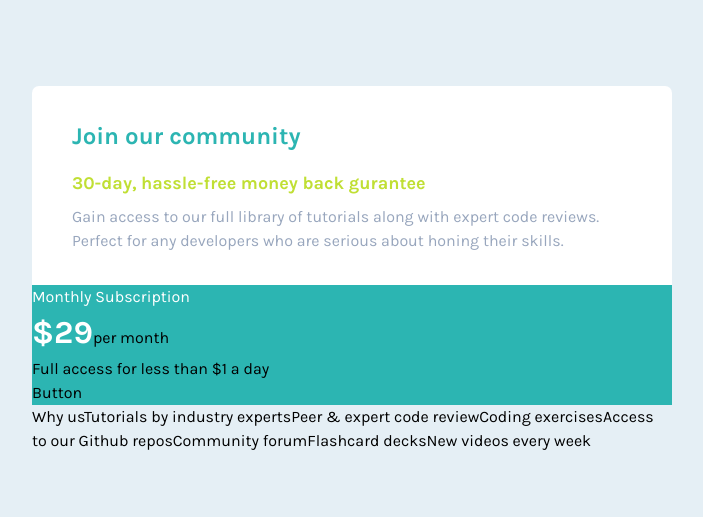
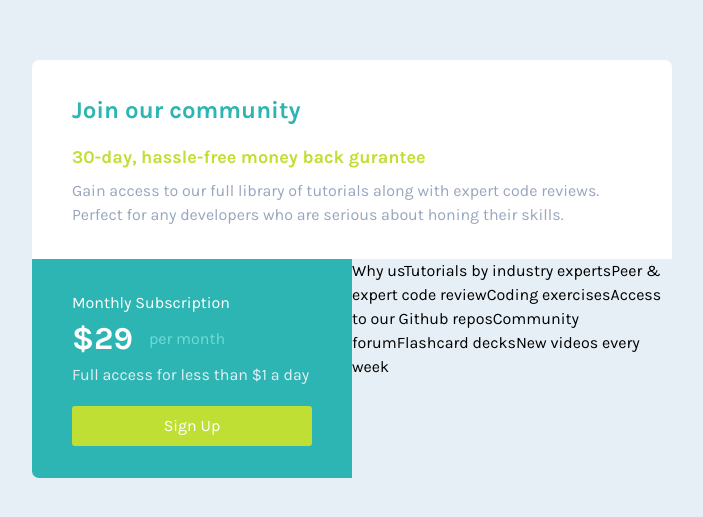
Before and after one commit to Jithin-b-p/single-price-grid-component, a React (Vite) app: page / in a window 1280 px wide. Shown: the part 131-648 px from the top of the page, without its empty margins (288-991 px from the left). Built offline with nearby package versions, Linux system fonts and the light colour scheme.

Commit message:
updating styles for pricing section

```diff
--- a/src/components/PriceComponent.jsx
+++ b/src/components/PriceComponent.jsx
@@ -1,5 +1,5 @@
 import styled from "@emotion/styled";
-import Button from "./common/Button";
+import PricingSection from "./PricingSection";
 
 const Container = styled.div`
   /* padding: 1rem 2rem; */
@@ -8,21 +8,19 @@ const Container = styled.div`
   overflow: hidden;
 `;
 
+const InnerContainer = styled.div`
+  display: flex;
+`;
+
 const SectionOne = styled.div`
   background-color: hsl(var(--clr-white));
   padding-inline: 2.5rem;
   padding-block: 2rem;
 `;
 
-const PricingSection = styled.section`
-  background-color: hsl(var(--clr-primary-cyan-200));
+const About = styled.div`
+  width: 50%;
 `;
-
-const PriceTitle = styled.span`
-  color: hsl(var(--clr-white));
-`;
-
-const About = styled.div``;
 
 const Title = styled.span`
   margin-bottom: 1rem;
@@ -44,12 +42,6 @@ const Description = styled.p`
   color: hsl(var(--clr-neutral-200));
 `;
 
-const Price = styled.span`
-  font-size: 2rem;
-  font-weight: 700;
-  color: hsl(var(--clr-white));
-`;
-
 function PriceComponent() {
   return (
     <Container>
@@ -64,18 +56,8 @@ function PriceComponent() {
         </Description>
       </SectionOne>
 
-      <PricingSection>
-        <PriceTitle>Monthly Subscription</PriceTitle>
-        <div>
-          <Price>$29</Price>
-          <span>per month</span>
-        </div>
-
-        <p>Full access for less than $1 a day</p>
-
-        <Button />
-      </PricingSection>
-
+      <InnerContainer>
+        <PricingSection />
         <About>
           <span>Why us</span>
           <span>Tutorials by industry experts</span>
@@ -86,6 +68,7 @@ function PriceComponent() {
           <span>Flashcard decks</span>
           <span>New videos every week</span>
         </About>
+      </InnerContainer>
     </Container>
   );
 }
--- /dev/null
+++ b/src/components/PricingSection.jsx
@@ -0,0 +1,54 @@
+import styled from "@emotion/styled";
+import Button from "./common/Button";
+
+const Container = styled.section`
+  display: flex;
+  flex-direction: column;
+  width: 50%;
+  padding: 2rem 2.5rem;
+  background-color: hsl(var(--clr-primary-cyan-200));
+`;
+const Price = styled.span`
+  font-size: 2rem;
+  font-weight: 700;
+  color: hsl(var(--clr-white));
+`;
+
+const PriceTitle = styled.span`
+  color: hsl(var(--clr-white));
+`;
+
+const InnerContainer = styled.div`
+  display: flex;
+  align-items: center;
+  gap: 1rem;
+  color: white;
+`;
+
+const Month = styled.span`
+  color: hsl(var(--clr-neutral-300));
+`;
+
+const Paragraph = styled.p`
+  margin-block-end: 1.2rem;
+  font-size: 1rem;
+  color: hsl(var(--clr-neutral-100));
+`;
+
+function PricingSection() {
+  return (
+    <Container>
+      <PriceTitle>Monthly Subscription</PriceTitle>
+      <InnerContainer>
+        <Price>$29</Price>
+        <Month>per month</Month>
+      </InnerContainer>
+
+      <Paragraph>Full access for less than $1 a day</Paragraph>
+
+      <Button />
+    </Container>
+  );
+}
+
+export default PricingSection;
--- a/src/components/common/Button.jsx
+++ b/src/components/common/Button.jsx
@@ -1,7 +1,15 @@
-import React from "react";
+import styled from "@emotion/styled";
+
+const Btn = styled.button`
+  padding: 0.5rem 2rem;
+  background-color: hsl(var(--clr-primary-yellow));
+  color: hsl(var(--clr-white));
+  border: none;
+  border-radius: 3px;
+`;
 
 function Button() {
-  return <div>Button</div>;
+  return <Btn>Sign Up</Btn>;
 }
 
 export default Button;
--- a/src/index.css
+++ b/src/index.css
@@ -26,6 +26,7 @@
 
   --clr-neutral-100: 204 43% 93%;
   --clr-neutral-200: 218 22% 67%;
+  --clr-neutral-300: 179 61% 65%;
   --clr-white: 0 100% 100%;
 }
 
```
Also changed, not shown: src/components/MonthlySubscription.jsx (deleted). Lines whose indentation alone changed are shown as unchanged.
